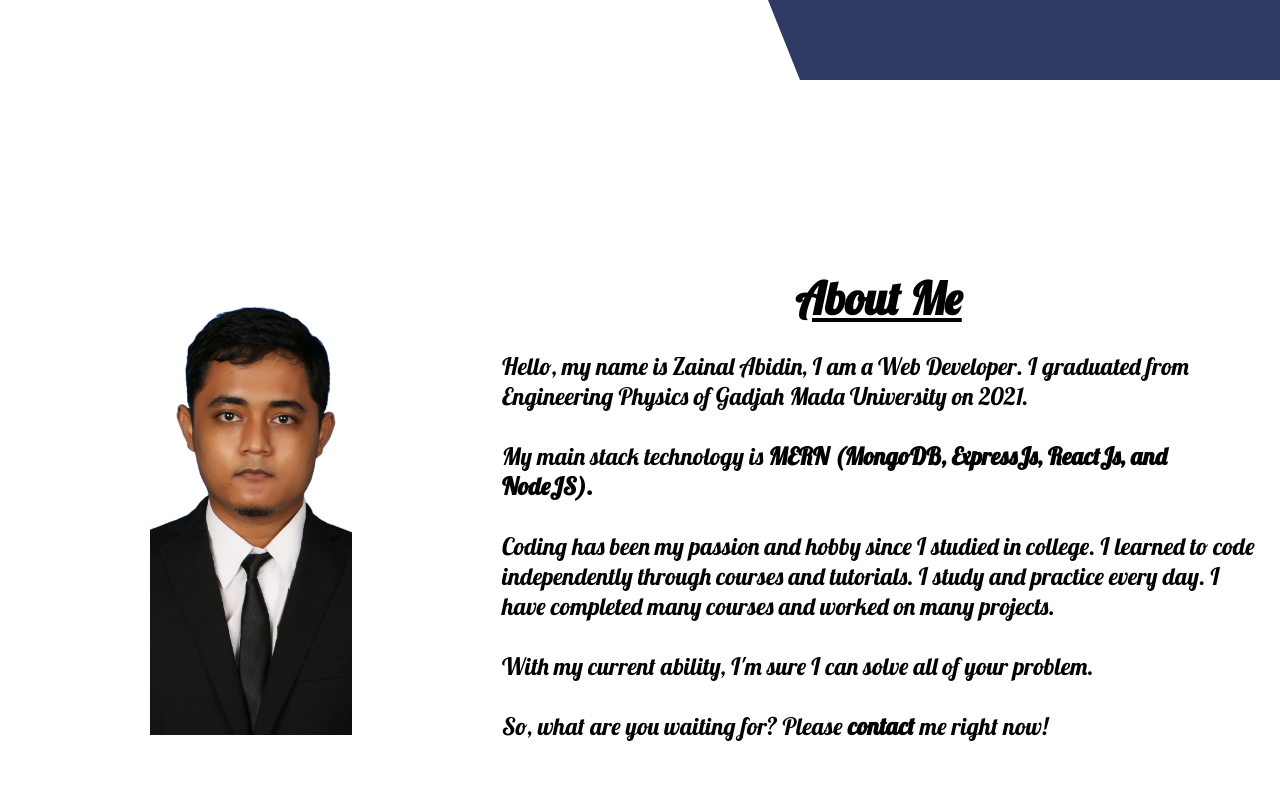
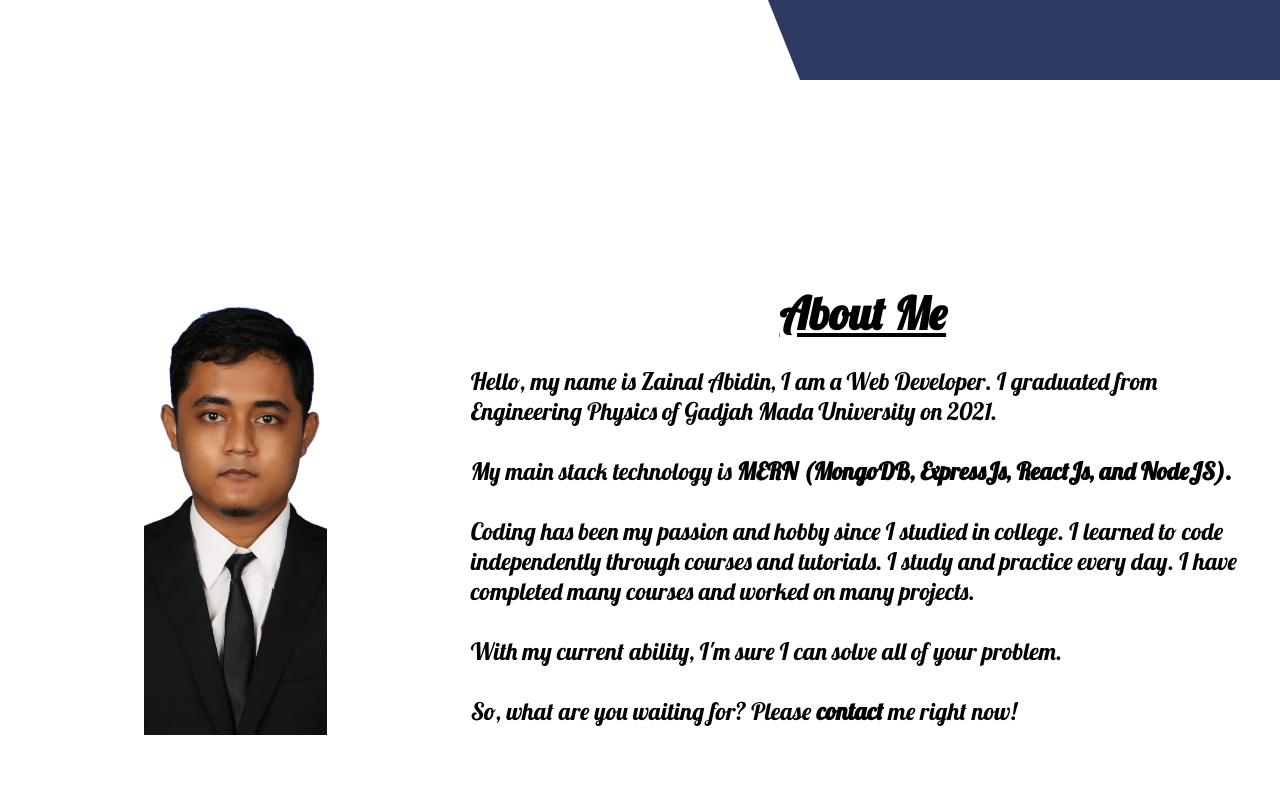
Before and after one commit to zabidin384/zainal-portfolio, a React (Create React App) app: page / in a window 1280 px wide. Shown: the part 720-1520 px from the top of the page. Built offline with nearby package versions, Linux system fonts and the light colour scheme.

Commit message:
Update about.css

```diff
--- a/src/components/about.css
+++ b/src/components/about.css
@@ -7,7 +7,7 @@
 
 /* Left Part */
 .a-left {
-	flex: 2;
+	flex: 3;
 	display: flex;
 	align-items: center;
 	justify-content: center;
@@ -30,7 +30,7 @@
 
 /* Right Part */
 .a-right {
-	flex: 3;
+	flex: 5;
 	margin-right: 25px;
 }
 .a-title {
@@ -77,9 +77,7 @@
 		flex-direction: column;
 		text-align: center;
 		padding-top: 0;
-	}
-	.a-wrapper {
-		margin: 20px;
+		margin: 0 25px;
 	}
 	.a-left {
 		display: none;
```
